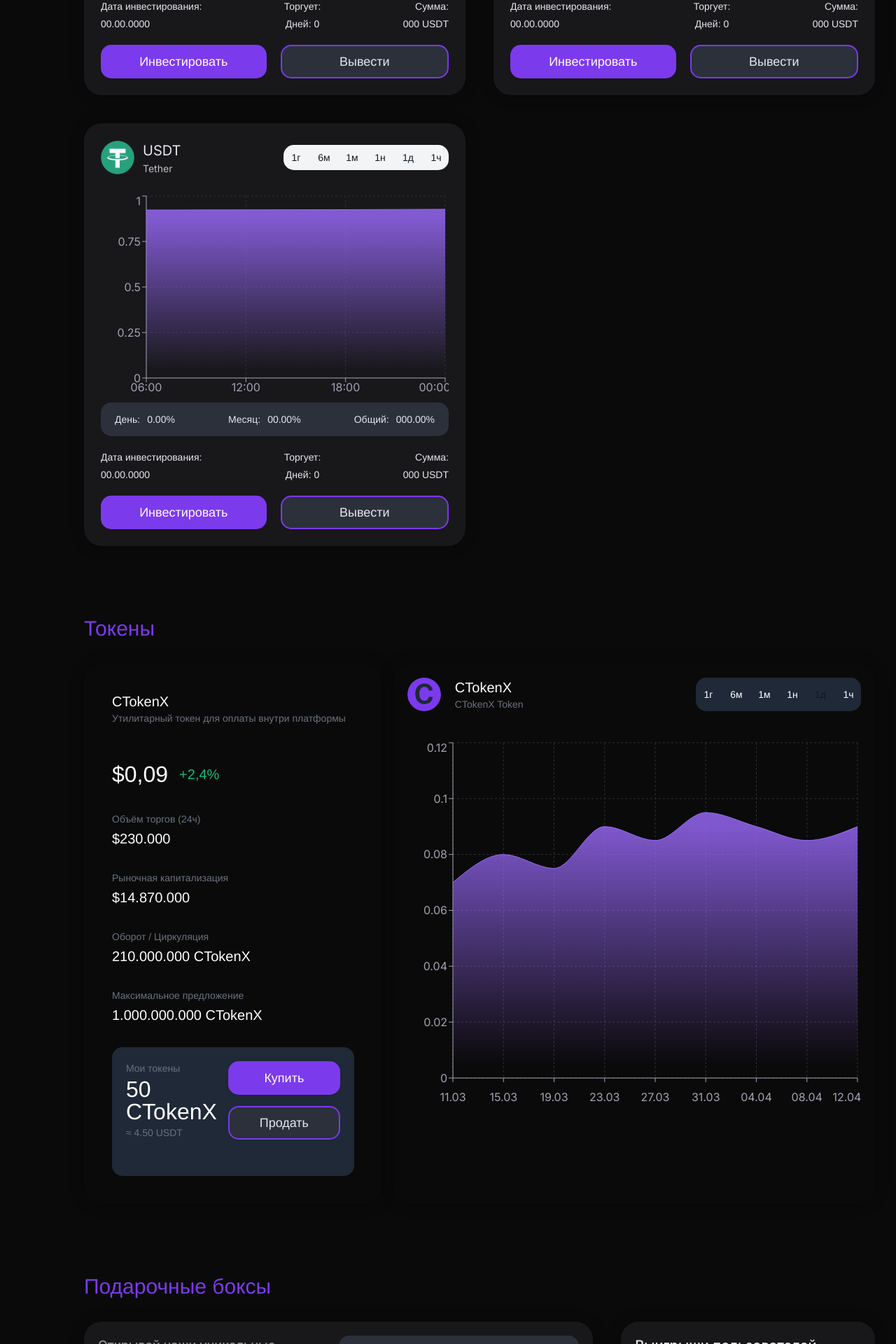
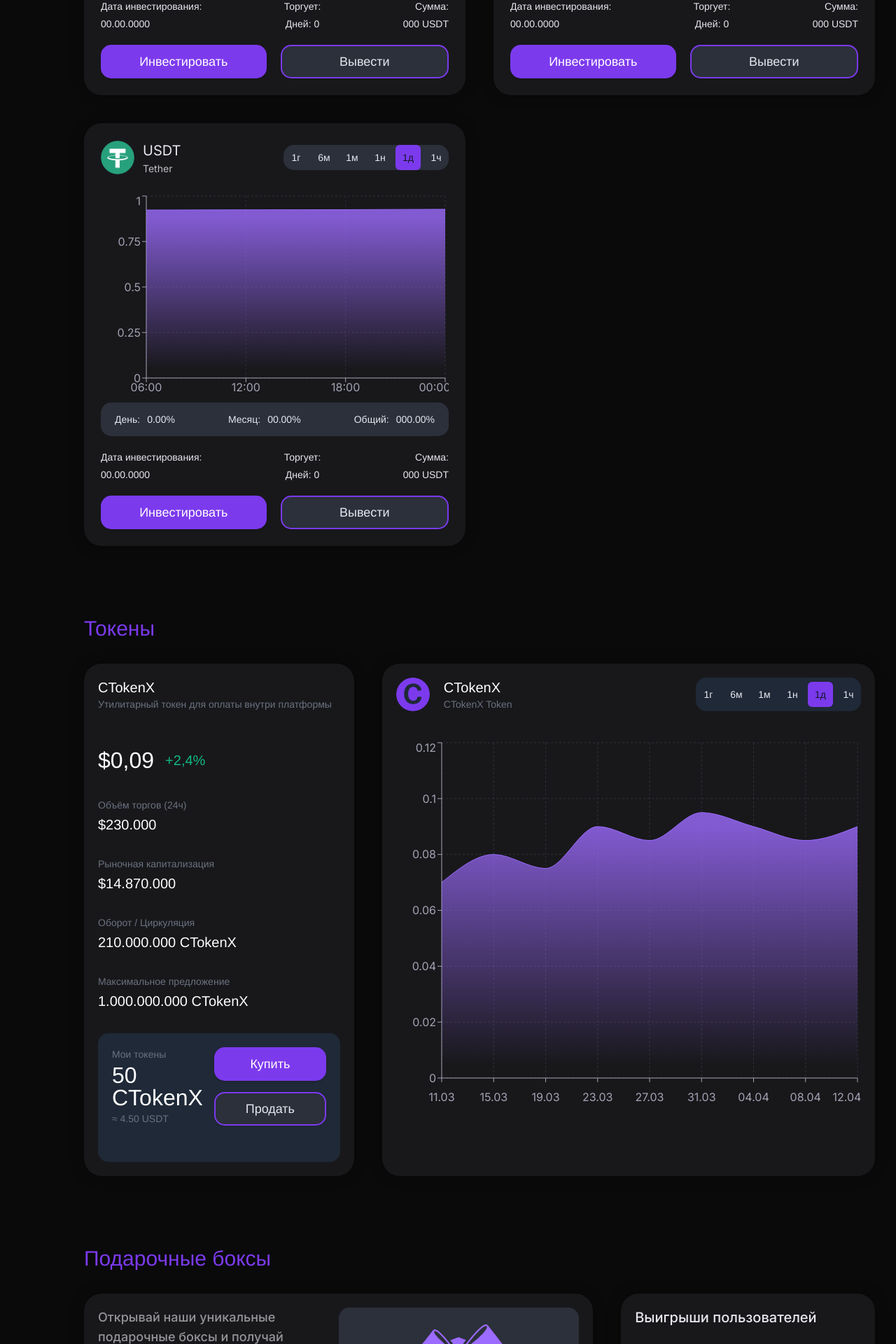
Before and after one commit to Muaytai/Cryptoobmen, a Next.js app in the folder frontend/: page /profile2 in a window 1280 px wide. Shown: the part 806-2726 px from the top of the page at 70% size. Built offline with nearby package versions, Linux system fonts and the light colour scheme; no server answers.

Commit message:
profile 13.1

```diff
--- a/frontend/src/app/(profile)/profile2/sections/DivWrapperByAnima/DivWrapperByAnima.tsx
+++ b/frontend/src/app/(profile)/profile2/sections/DivWrapperByAnima/DivWrapperByAnima.tsx
@@ -93,7 +93,7 @@
                 <ToggleGroup
                   type="single"
                   defaultValue="1d"
-                  className="bg-gray-100 rounded-[15px]"
+                  className="bg-subcard rounded-[15px]"
                 >
                   {timePeriods.map((period, i) => (
                     <ToggleGroupItem
@@ -101,8 +101,8 @@
                       value={period.value}
                       className={`px-2.5 py-[9px] text-lg font-normal [font-family:'Manrope',Helvetica] ${
                         period.value === "1d"
-                          ? "bg-violet-600 text-white font-medium"
-                          : "text-[#1a1a1a]"
+                          ? "!bg-violet-600 font-medium"
+                          : "text-subcard-text"
                       } ${i === 0 ? "rounded-l-[15px]" : ""} ${
                         i === timePeriods.length - 1 ? "rounded-r-[15px]" : ""
                       }`}
--- a/frontend/src/app/(profile)/profile2/sections/ViewWrapperByAnima/ViewWrapperByAnima.module.css
+++ b/frontend/src/app/(profile)/profile2/sections/ViewWrapperByAnima/ViewWrapperByAnima.module.css
@@ -14,12 +14,12 @@
 .content {
   display: flex;
   flex-direction: row;
-  gap: 16px;
+  gap: 40px;
 }
 
 .tokenInfoCard {
   width: 520px;
-  background-color: var(--color-card);
+  /*background-color: var(--color-card);*/
   border-radius: 25px;
   padding: 20px;
 }
--- a/frontend/src/app/(profile)/profile2/sections/ViewWrapperByAnima/ViewWrapperByAnima.tsx
+++ b/frontend/src/app/(profile)/profile2/sections/ViewWrapperByAnima/ViewWrapperByAnima.tsx
@@ -47,8 +47,8 @@
 
       <div className={styles.content}>
         {/* Token Info Card */}
-        <Card className={clsx(styles.tokenInfoCard, "w-full rounded-[15px] md:rounded-[25px] shadow-[0px_0px_20px_#0000004c]")}>
-          <CardContent className="p-4 md:p-5 relative">
+        <Card className={clsx(styles.tokenInfoCard, "w-full !bg-card rounded-[15px] md:rounded-[25px] shadow-[0px_0px_20px_#0000004c]")}>
+          <CardContent className="!p-0 md:p-5 relative">
             <div className="mb-8 md:mb-12">
               <h3
                 className="text-lg md:text-xl font-normal text-[#1a1a1a] dark:text-white [font-family:'Manrope',Helvetica]">
@@ -152,7 +152,7 @@
         </Card>
 
         {/* Chart Card */}
-        <Card className={styles.chartCard}>
+        <Card className={clsx(styles.chartCard, "!bg-card")}>
           <CardContent className={styles.cardContent}>
             <div className="flex flex-col md:flex-row items-start md:items-center gap-4 md:gap-0 mb-6 md:mb-8">
               <div className="flex items-center gap-3 md:gap-5">
@@ -181,8 +181,8 @@
                       value={period.value}
                       className={`px-2 md:px-2.5 py-2 md:py-[9px] text-sm md:text-lg font-normal ${
                         period.active
-                          ? "bg-violet-600 text-white font-medium"
-                          : "text-[#1a1a1a] dark:text-white"
+                          ? "!bg-violet-600 font-medium"
+                          : "text-subcard-text"
                       } [font-family:'Manrope',Helvetica]`}
                     >
                       {period.label}
```
